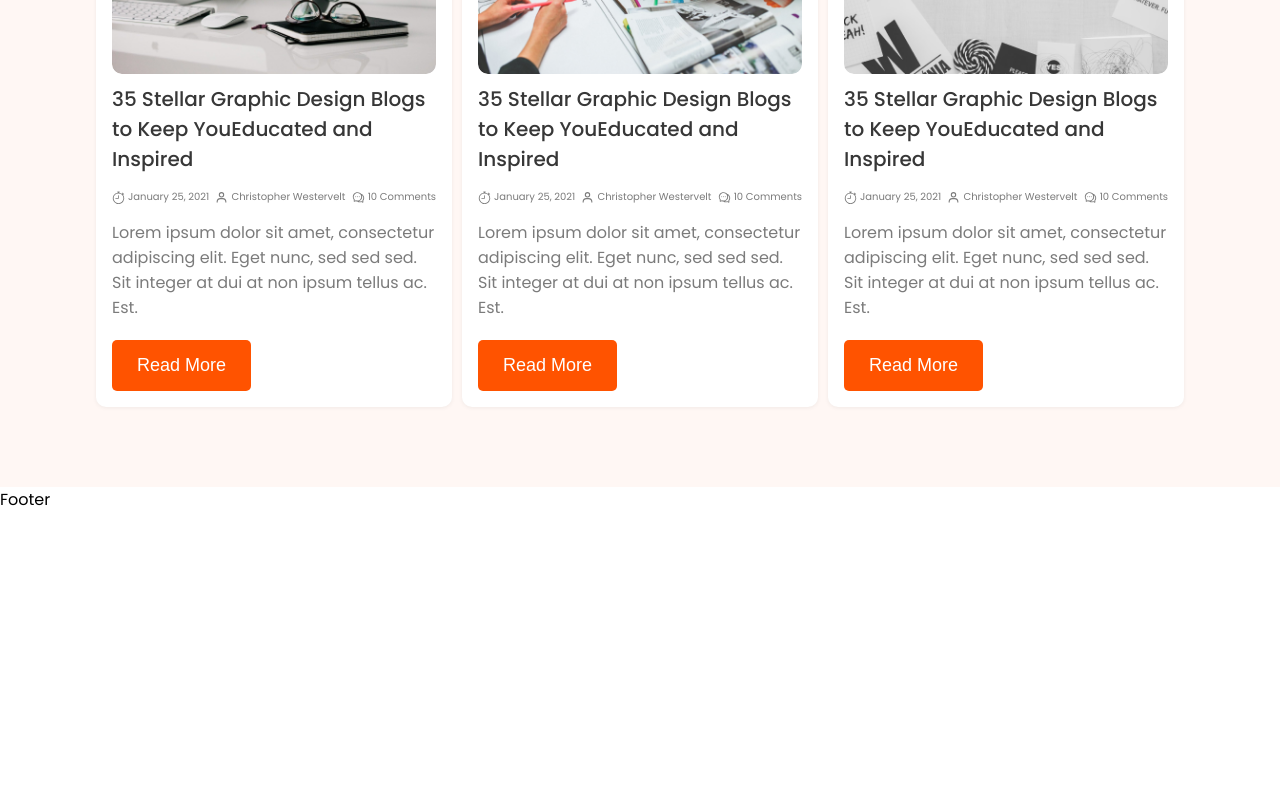
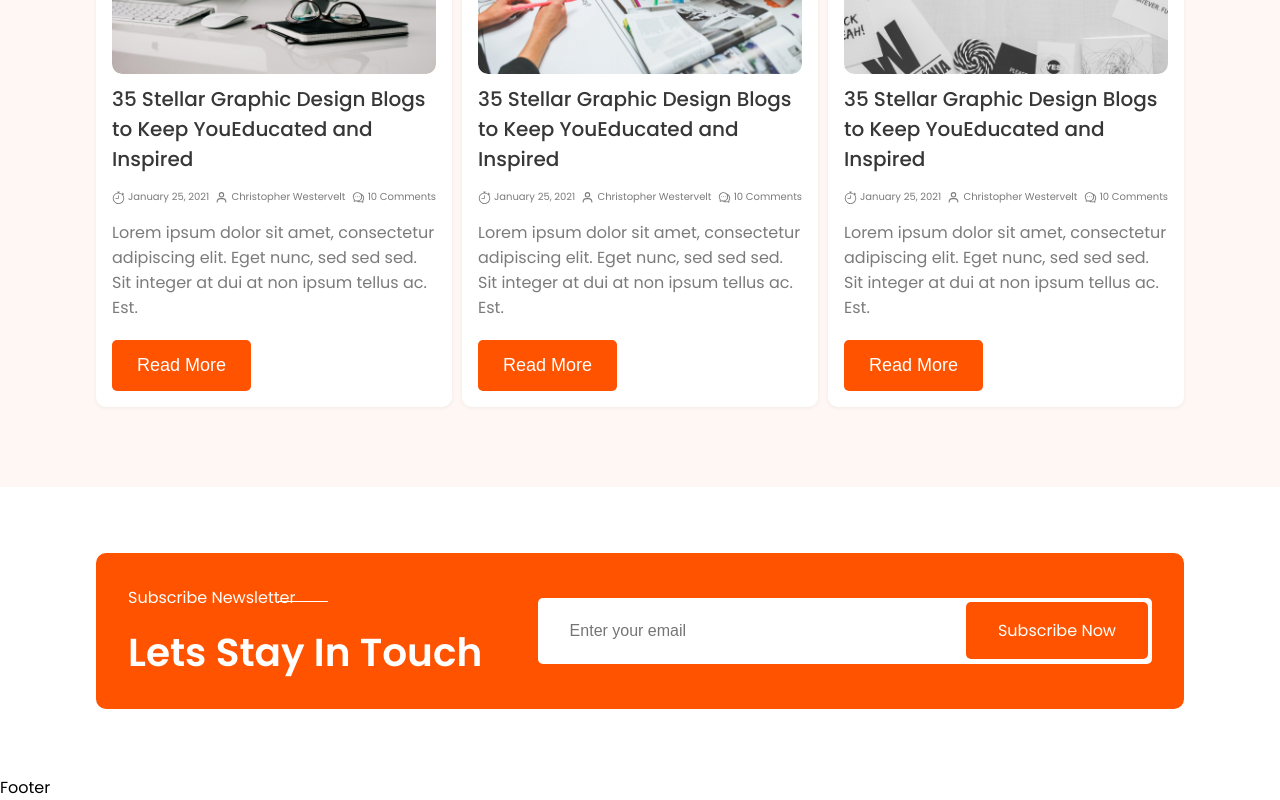
Before and after one commit to tisanyada/figged_01, a React (Vite) app: page / in a window 1280 px wide. Shown: the part 5009-5809 px from the top of the page. Before the commit the page ends 5521 px from the top, so only its background shows below. Built offline with nearby package versions, Linux system fonts and the light colour scheme.

Commit message:
added newsletter section -responsive

```diff
--- a/src/App.jsx
+++ b/src/App.jsx
@@ -1,6 +1,6 @@
 import { Fragment } from 'react'
 import { GlobalStyles } from './theme'
-import { Navigation, Home, Blog, About, CaseStudy, Services, Testimonial, Capabilities, Footer } from '@/container/'
+import { Navigation, Home, Blog, About, CaseStudy, Newsletter, Services, Testimonial, Capabilities, Footer } from '@/container/'
 
 
 function App() {
@@ -17,6 +17,7 @@ function App() {
 			<Testimonial />
 			<Capabilities />
 			<Blog />
+			<Newsletter/>
 			<Footer />
 		</Fragment>
 	)
--- /dev/null
+++ b/src/components/Newsletter.jsx
@@ -0,0 +1,70 @@
+import styled from "styled-components";
+
+
+export const NewsletterContainer = styled.div`
+    padding: 2em;
+    border-radius: 10px;
+    margin: 50px 0;
+    width: 100%;
+    color: white;
+    background-color: var(--orange01);
+
+    display: flex;
+    justify-content: space-between;
+    align-items: center;
+`
+
+export const NewsletterLeftCol = styled.div`
+    width: 40%;
+
+    h4 {
+        color: white;
+        font-size: var(--font-desktop-06);
+        font-weight: 400;
+        position: relative;
+
+        &::after {
+            position: absolute;
+            content: "";
+            top: 14px;
+            right: 210px;
+            /* margin-right: -3px; */
+            width: 50px;
+            height: 2px;
+            border-bottom: 1px solid white;
+        }
+    }
+    h2 {
+        margin-top: 20px;
+        color: white;
+        font-size: var(--font-desktop-02);
+        font-weight: 600;
+        line-height: 1.2;
+    }
+`
+
+export const NewsletterRightCol = styled.div`
+    width: 60%;
+
+    div {
+        position: relative;
+        input {
+            /* position: relative; */
+            width: 100%;
+            padding: 1.5em 12em 1.5em 2em;
+            border: none;
+            outline: none;
+            border-radius: 5px;
+            font-size: 1em;
+        }
+        label {
+            position: absolute;
+            background-color: var(--orange01);
+            padding: 1em 2em;
+            color: white;
+            top: 4px;
+            right: 4px;
+            border-radius: 5px;
+        }
+    }
+`
--- /dev/null
+++ b/src/container/Newsletter/Newsletter.jsx
@@ -0,0 +1,25 @@
+import { NewsletterContainer, NewsletterLeftCol, NewsletterRightCol } from "@/components/Newsletter"
+import { HeaderContainer, SectionHeader1, SectionHeader2, Wrapper } from "@/components/Utils"
+
+
+const Newsletter = () => {
+	return (
+		<Wrapper>
+			<NewsletterContainer>
+				<NewsletterLeftCol>
+					<h4>Subscribe Newsletter</h4>
+					<h2>Lets Stay In Touch</h2>
+				</NewsletterLeftCol>
+
+				<NewsletterRightCol>
+					<div>
+						<label>Subscribe Now</label>
+						<input type="email" placeholder="Enter your email"/>
+					</div>
+				</NewsletterRightCol>
+			</NewsletterContainer>
+		</Wrapper>
+	)
+}
+
+export default Newsletter
--- a/src/container/index.js
+++ b/src/container/index.js
@@ -7,3 +7,4 @@ export { default as Footer } from './Footer/Footer'
 export { default as Home } from './Home/Home'
 export { default as Services } from './Services/Services'
 export { default as Testimonial } from './Testimonial/Testimonial'
+export { default as Newsletter } from './Newsletter/Newsletter'
```
Also changed, not shown: src/components/CTA.jsx (deleted).
